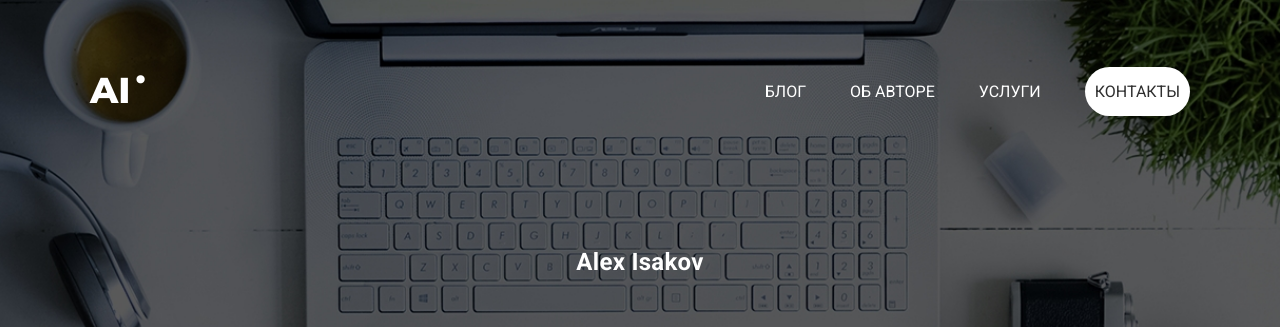
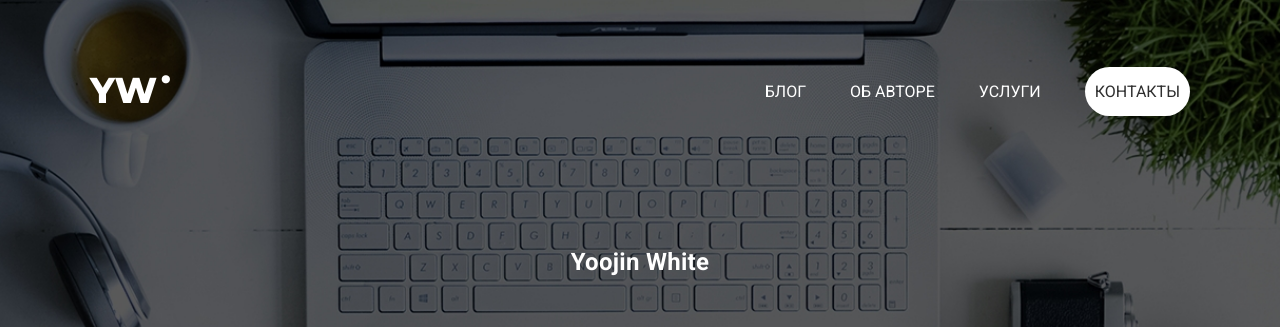
Before and after one commit to YoojinWh1te/rip, a plain HTML site: page index.html in a window 1280 px wide. Shown: the top 327 px of the page. Drawn offline with Linux system fonts and the light colour scheme.

Commit message:
commit 3

```diff
--- a/index.html
+++ b/index.html
@@ -15,7 +15,7 @@
   <body>
     <header>
       <div class="nav-wrapper">
-        <div class="logo">AI</div>
+        <div class="logo">YW</div>
         <div class="nav">
           <a href="#" class="nav-item">Блог</a>
           <a href="#" class="nav-item">ОБ авторе</a>
@@ -25,7 +25,7 @@
       </div>
 
       <div class="title-wrapper">
-        <div class="sub-title">Alex Isakov</div>
+        <div class="sub-title">Yoojin White</div>
         <div class="title">Блог веб-разработчика</div>
       </div>
     </header>
```
